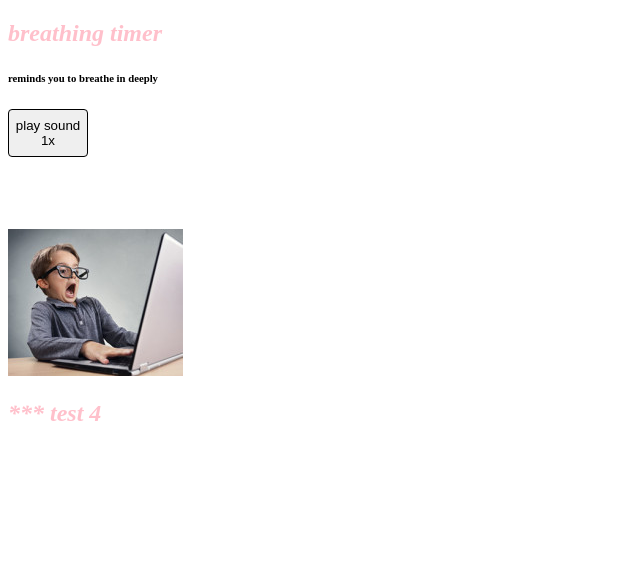
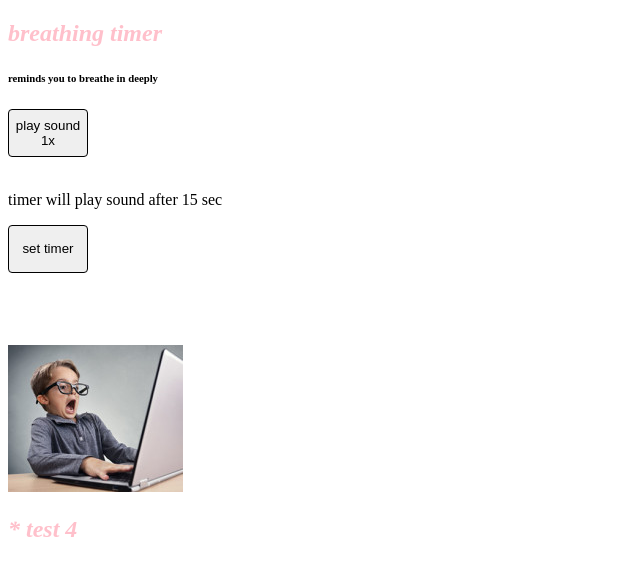
Before and after one commit to okramovic/breathe1, a website: page public/index.html in a window 1280 px wide. Shown: the whole page, without its empty margins (0-640 px from the left). Drawn offline with Linux system fonts and the light colour scheme.

Commit message:
Update index.html

```diff
--- a/public/index.html
+++ b/public/index.html
@@ -11,22 +11,31 @@
 
   </head>
   <body>
+
+
     <h2>breathing timer</h2>
     <h6>reminds you to breathe in deeply</h6>
 
+
     <button id="once">play sound 1x</button>
+    <br><br>
 
-    <!--p>timer will play sound every 10 sec</p><button id="timer">set timer</button-->
+    <p>timer will play sound after 15 sec</p>
+    <button id="timer">set timer</button>
+
 
     <audio id="falcon">
       <!--source src="https://cdn.glitch.com/b766c17a-7343-4964-a8e5-8496ed10e4bb%2FFalcon-Mark_Mattingly-169493032.mp3?1511355378662">
       <source src="https://cdn.glitch.com/b766c17a-7343-4964-a8e5-8496ed10e4bb%2FFalcon-Mark_Mattingly-169493032.mp3"-->
       <source src="./resources/falcon.mp3">
     </audio>
-    <br/><br/><br/><br/><br/>
-
+    <br/>
+    <br/>
+    <br/>
+    <br/>
+    <br/>
     <img style="" src="./resources/boy.jpg" alt="boy scared seeing pc">
-    <h2>*** test 4</h2>
-
+    <h2>* test 4</h2>
+    <div id="cons"></div>
   </body>
 </html>
```
